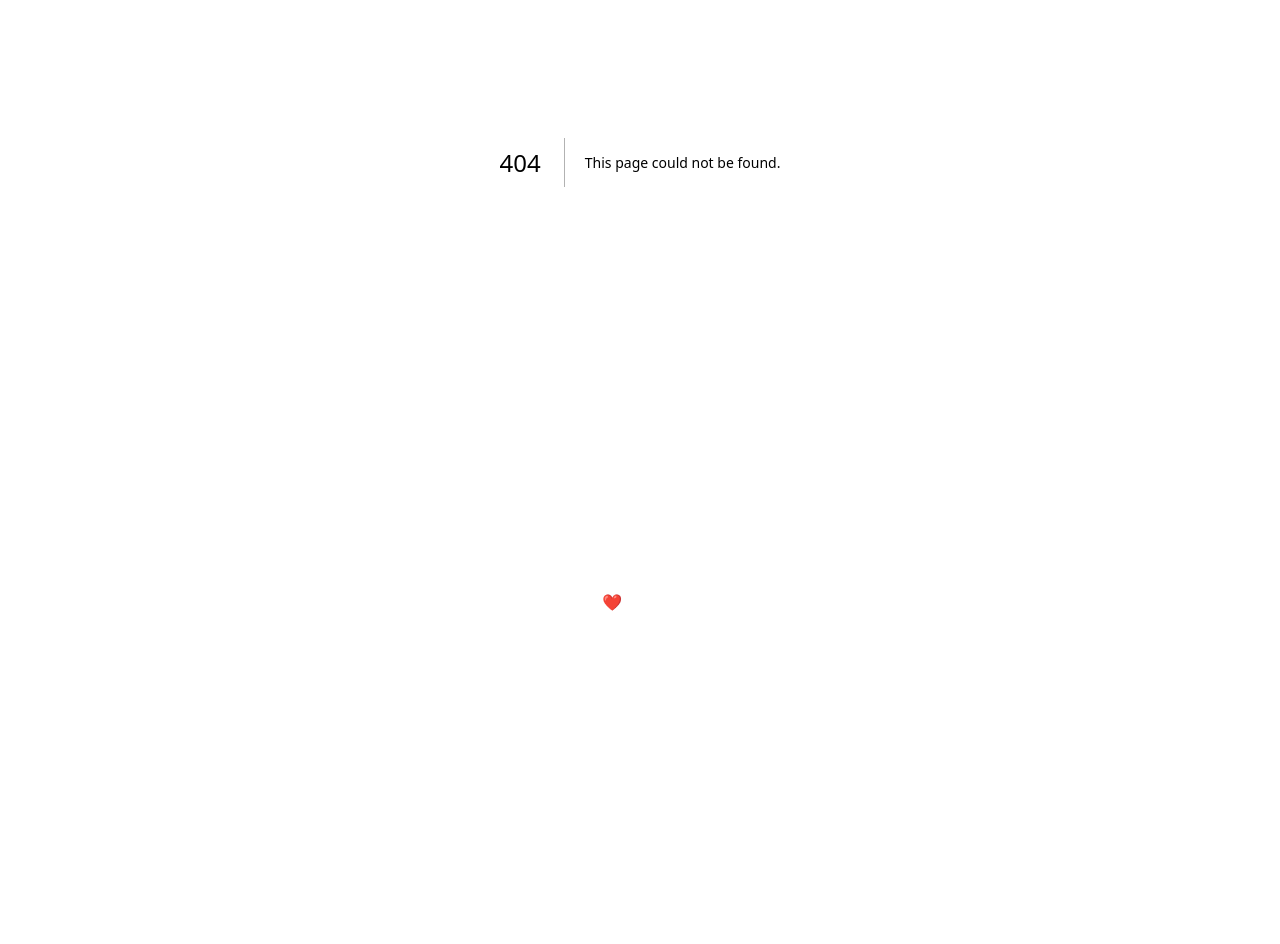
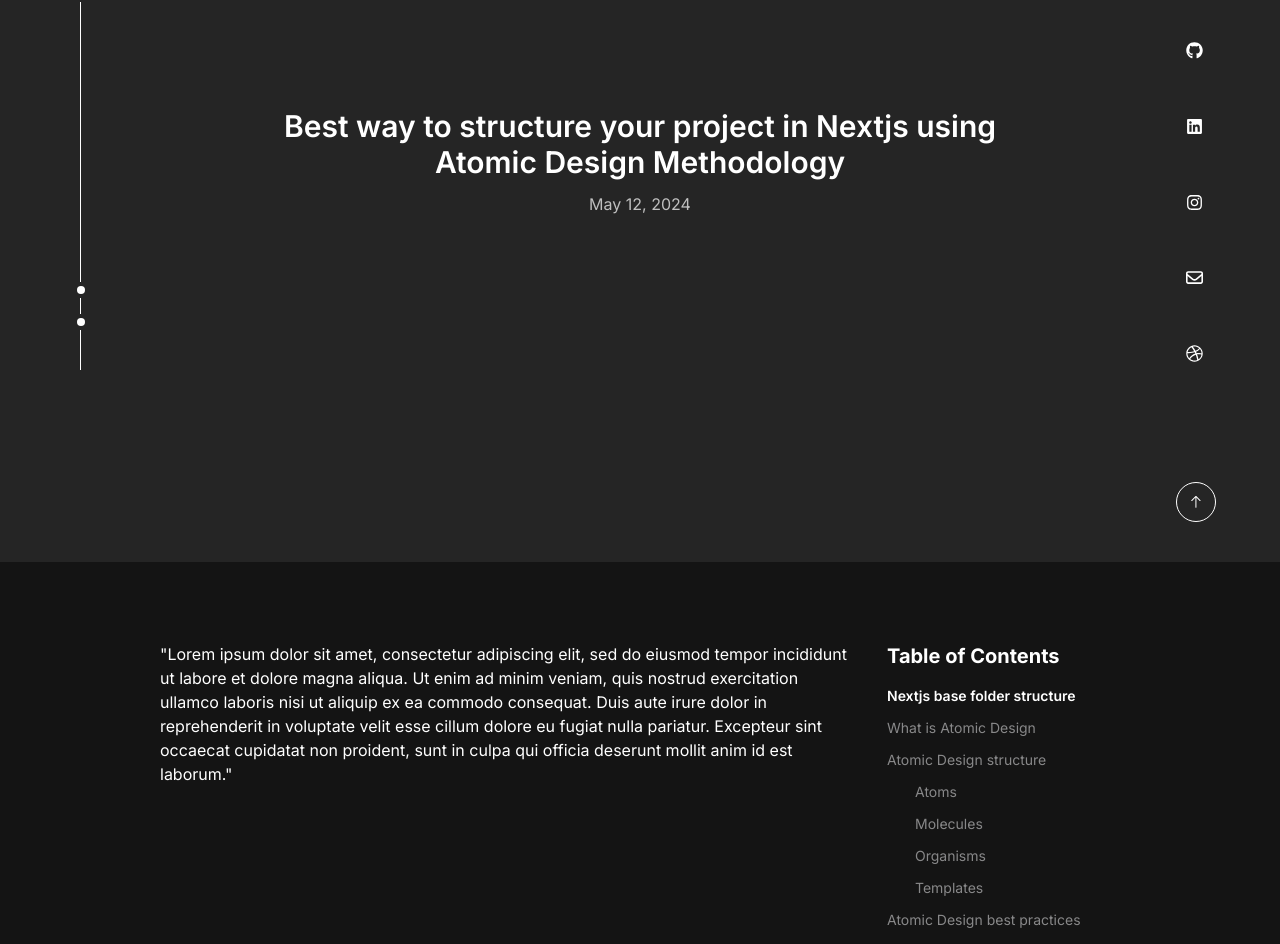
Before and after one commit to NafisHandoko/next-portfolio, a Next.js app: page /articles/1 in a window 1280 px wide. Before the commit this address had no page. Shown: the part 238-1182 px from the top of the page. Before the commit the page ends 880 px from the top, so only its background shows below. Built offline with nearby package versions, Linux system fonts and the light colour scheme.

Commit message:
feat: added article detail page

```diff
--- /dev/null
+++ b/app/(pages)/articles/[slug]/page.tsx
@@ -0,0 +1,32 @@
+export default function ArticleDetailPage() {
+    return (
+        <div>
+            <div className="bg-mineshaft">
+                <div className="min-h-screen container mx-auto flex flex-col items-center justify-center gap-3 text-center px-7 md:px-64">
+                    <h1 className="text-nero font-semibold text-3xl">Best way to structure your project in Nextjs using Atomic Design Methodology</h1>
+                    <span className="text-silver">May 12, 2024</span>
+                </div>
+            </div>
+            <div className="flex flex-row gap-7 py-20 px-10 md:px-40">
+                <div className="w-full md:w-3/4 text-nero">
+                    "Lorem  ipsum dolor sit amet, consectetur adipiscing elit, sed do eiusmod  tempor incididunt ut labore et dolore magna aliqua. Ut enim ad minim  veniam, quis nostrud exercitation ullamco laboris nisi ut aliquip ex ea  commodo consequat. Duis aute irure dolor in reprehenderit in voluptate  velit esse cillum dolore eu fugiat nulla pariatur. Excepteur sint  occaecat cupidatat non proident, sunt in culpa qui officia deserunt  mollit anim id est laborum."
+                </div>
+                <div className="w-1/4 hidden md:flex flex-col gap-4">
+                    <span className="text-nero font-bold text-xl">Table of Contents</span>
+                    <div className="flex flex-col gap-3 text-sm">
+                        <span className="font-semibold text-nero">Nextjs base folder structure</span>
+                        <span className="text-jumbo">What is Atomic Design</span>
+                        <span className="text-jumbo">Atomic Design structure</span>
+                        <span className="text-jumbo ml-7">Atoms</span>
+                        <span className="text-jumbo ml-7">Molecules</span>
+                        <span className="text-jumbo ml-7">Organisms</span>
+                        <span className="text-jumbo ml-7">Templates</span>
+                        <span className="text-jumbo">Atomic Design best practices</span>
+                        <span className="text-jumbo">Examples</span>
+                        <span className="text-jumbo">Closure</span>
+                    </div>
+                </div>
+            </div>
+        </div>
+    )
+}
```
